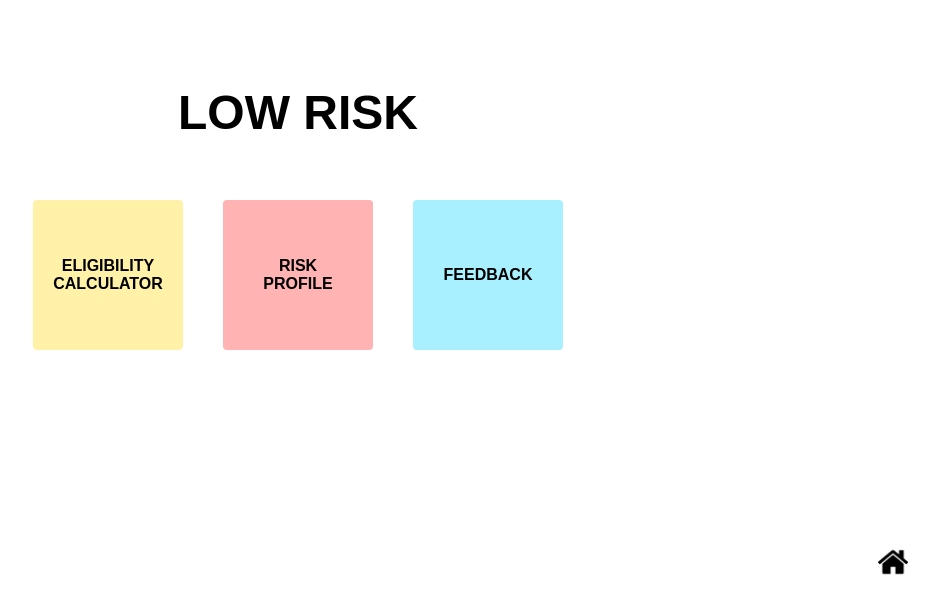
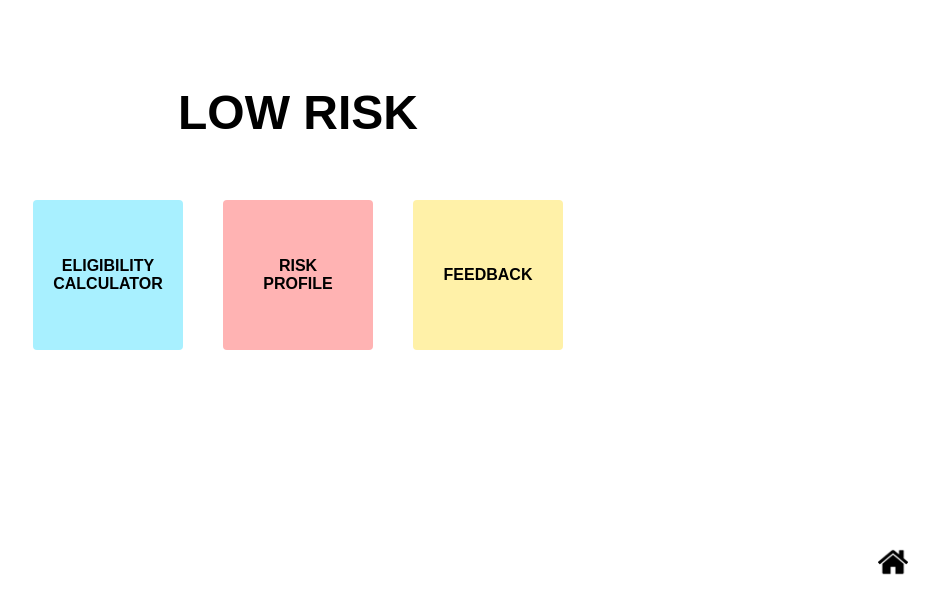
Before and after one commit to SUDD-dawg/Low-Risk, a Flask app: page / in a window 1280 px wide. Shown: the part 199-800 px from the top of the page, without its empty margins (342-1280 px from the left). Run offline with Flask 3, Linux system fonts and the light colour scheme.

Commit message:
Fixed the colour coding in the main user interface. Fixed bug where eligibility message would preload into the interface without any details entered by the user

```diff
--- a/app.py
+++ b/app.py
@@ -28,7 +28,7 @@ def eligibility():
                              eligible=is_eligible,
                              max_loan=round(max_loan, 2))
 
-    return render_template('eligibility.html')
+    return render_template('eligibility.html', eligible=None)
 
 # Risk assessment page route - GET for displaying form, POST for processing
 @app.route('/risk', methods=['GET', 'POST'])
--- a/templates/home.html
+++ b/templates/home.html
@@ -47,9 +47,9 @@
       cursor: pointer;
     }
 
-    .yellow { background-color: #fff1a8; }  /* Soft yellow */
+    .blue { background-color: #a8f0ff; }  /* Soft blue */
     .red    { background-color: #ffb3b3; }  /* Soft red */
-    .blue   { background-color: #a8f0ff; }  /* Soft blue */
+    .yellow  { background-color: #fff1a8; }  /* Soft yellow */
 
     /* Home icon styling */
     .home-link {
@@ -69,9 +69,9 @@
   <h1>LOW RISK</h1>
 
   <div class="button-container">
-    <a href="/eligibility" class="menu-button yellow">ELIGIBILITY<br>CALCULATOR</a>
+    <a href="/eligibility" class="menu-button blue">ELIGIBILITY<br>CALCULATOR</a>
     <a href="/risk" class="menu-button red">RISK<br>PROFILE</a>
-    <a href="/feedback" class="menu-button blue">FEEDBACK</a>
+    <a href="/feedback" class="menu-button yellow">FEEDBACK</a>
   </div>
 
   <a href="/" class="home-link">
```
